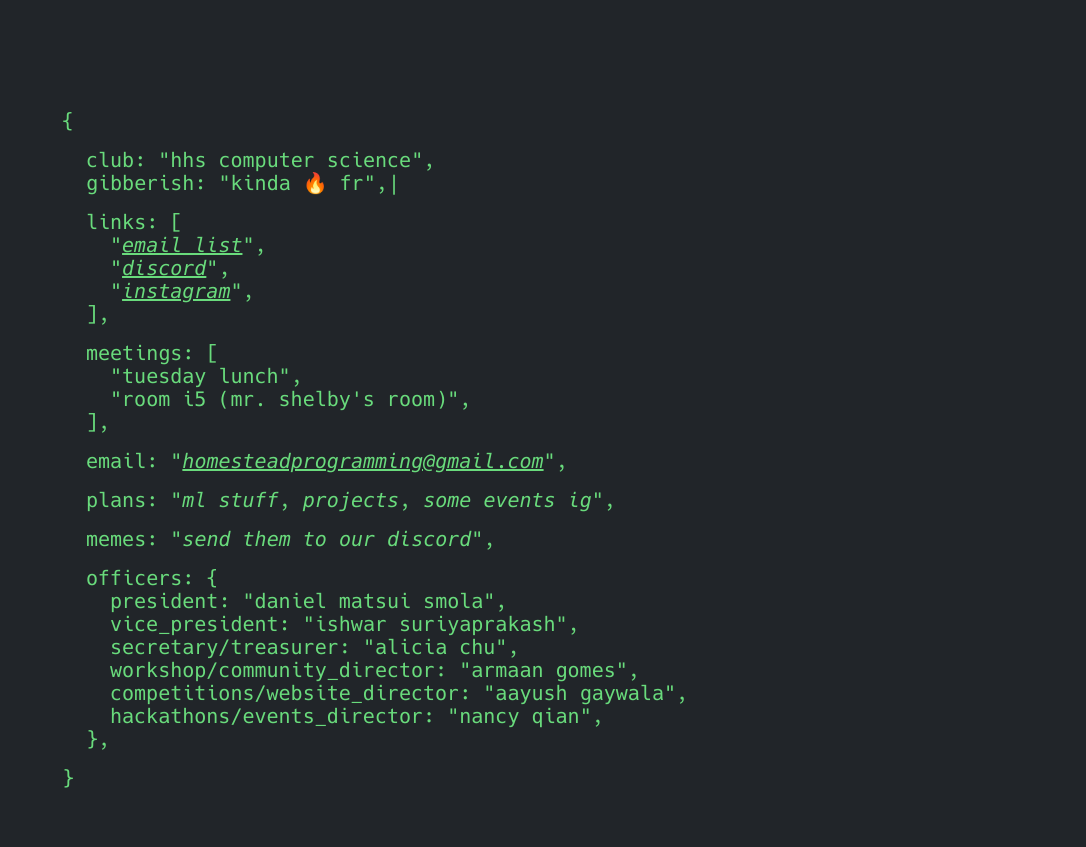
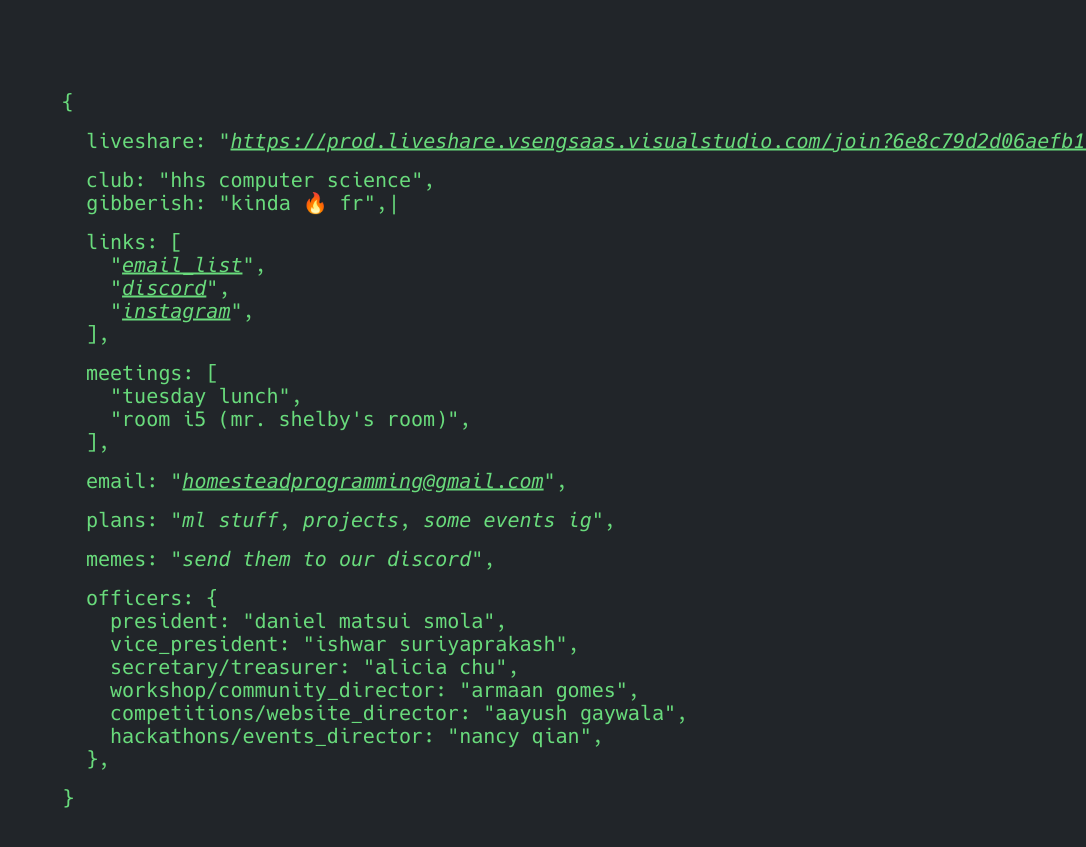
Before and after one commit to BaroqueObama/BaroqueObama.github.io, a Jekyll site: the page built from index.md, in a window 1280 px wide. Shown: the top 847 px of the page, without its empty margins (194-1280 px from the left). Built offline with Jekyll 4.4.1, drawn with Linux system fonts in a browser that asks for light colours.

Commit message:
uhhh let's see

```diff
--- a/_layouts/home.html
+++ b/_layouts/home.html
@@ -3,6 +3,9 @@ layout: default
 ---
 
 <main class="json">
+  <div class="block">
+    <p><span class="key">LiveShare</span><span class="attr"><a href="https://prod.liveshare.vsengsaas.visualstudio.com/join?6E8C79D2D06AEFB112C771F98A97770A3527">{{ "https://prod.liveshare.vsengsaas.visualstudio.com/join?6E8C79D2D06AEFB112C771F98A97770A3527" }}</a></span></p>
+  </div>
   <div class="block">
     {% if site.json.name %}
     <p><span class="key">club</span><span class="attr">{{ site.json.name }}</span></p>
```
